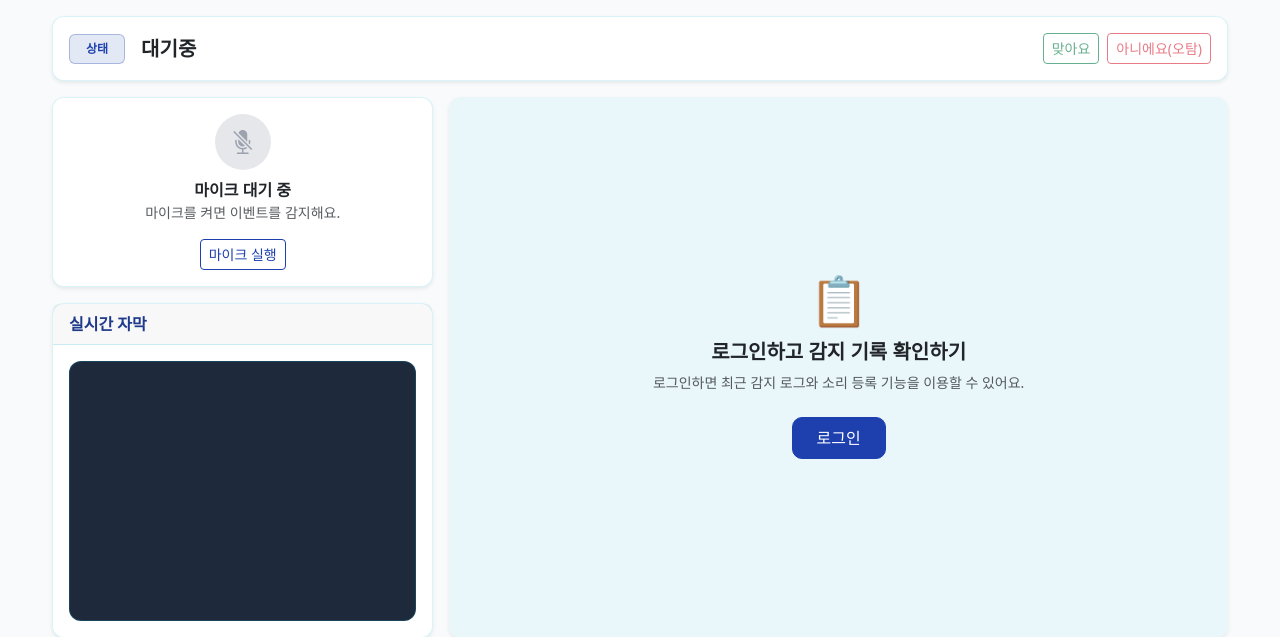
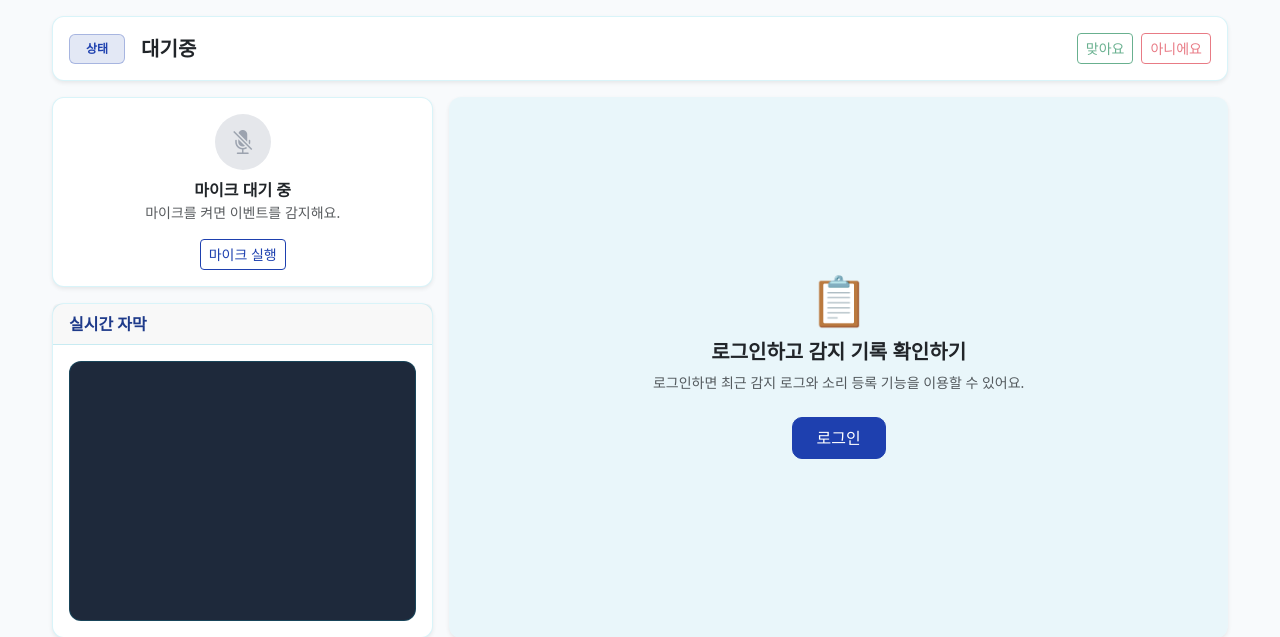
Before and after one commit to knights77787-ai/underdog, a FastAPI app: page / in a window 1280 px wide. Shown: the part 68-705 px from the top of the page. Run offline with FastAPI, Linux system fonts and the light colour scheme; parts of the project's set-up code (start-up, migrations or seed data) failed here and were passed over; some libraries are stand-ins or nearby versions.

Commit message:
아니에요css수정

```diff
--- a/Frontend/templates/admin.html
+++ b/Frontend/templates/admin.html
@@ -57,7 +57,7 @@
           <select id="filterVote" class="form-select form-select-sm" style="width:auto">
             <option value="">전체</option>
             <option value="up">맞아요</option>
-            <option value="down">아니에요(오탐)</option>
+            <option value="down">아니에요</option>
           </select>
           <button id="btnLoadFeedback" class="btn btn-sm btn-primary">조회</button>
         </div>
--- a/Frontend/templates/index.html
+++ b/Frontend/templates/index.html
@@ -122,7 +122,7 @@
             <!-- Feedback (UI only today) -->
             <div class="d-flex gap-2">
               <button id="btnFeedbackYes" class="btn btn-sm btn-outline-success" disabled>맞아요</button>
-              <button id="btnFeedbackNo" class="btn btn-sm btn-outline-danger" disabled>아니에요(오탐)</button>
+              <button id="btnFeedbackNo" class="btn btn-sm btn-outline-danger" disabled>아니에요</button>
             </div>
           </div>
         </div>
@@ -285,7 +285,7 @@
     <div class="modal-dialog modal-dialog-centered">
       <div class="modal-content">
         <div class="modal-header">
-          <h5 class="modal-title" id="feedbackCommentModalLabel">아니에요(오탐) 피드백</h5>
+          <h5 class="modal-title" id="feedbackCommentModalLabel">아니에요 피드백</h5>
           <button type="button" class="btn-close" data-bs-dismiss="modal" aria-label="닫기"></button>
         </div>
         <div class="modal-body">
```
